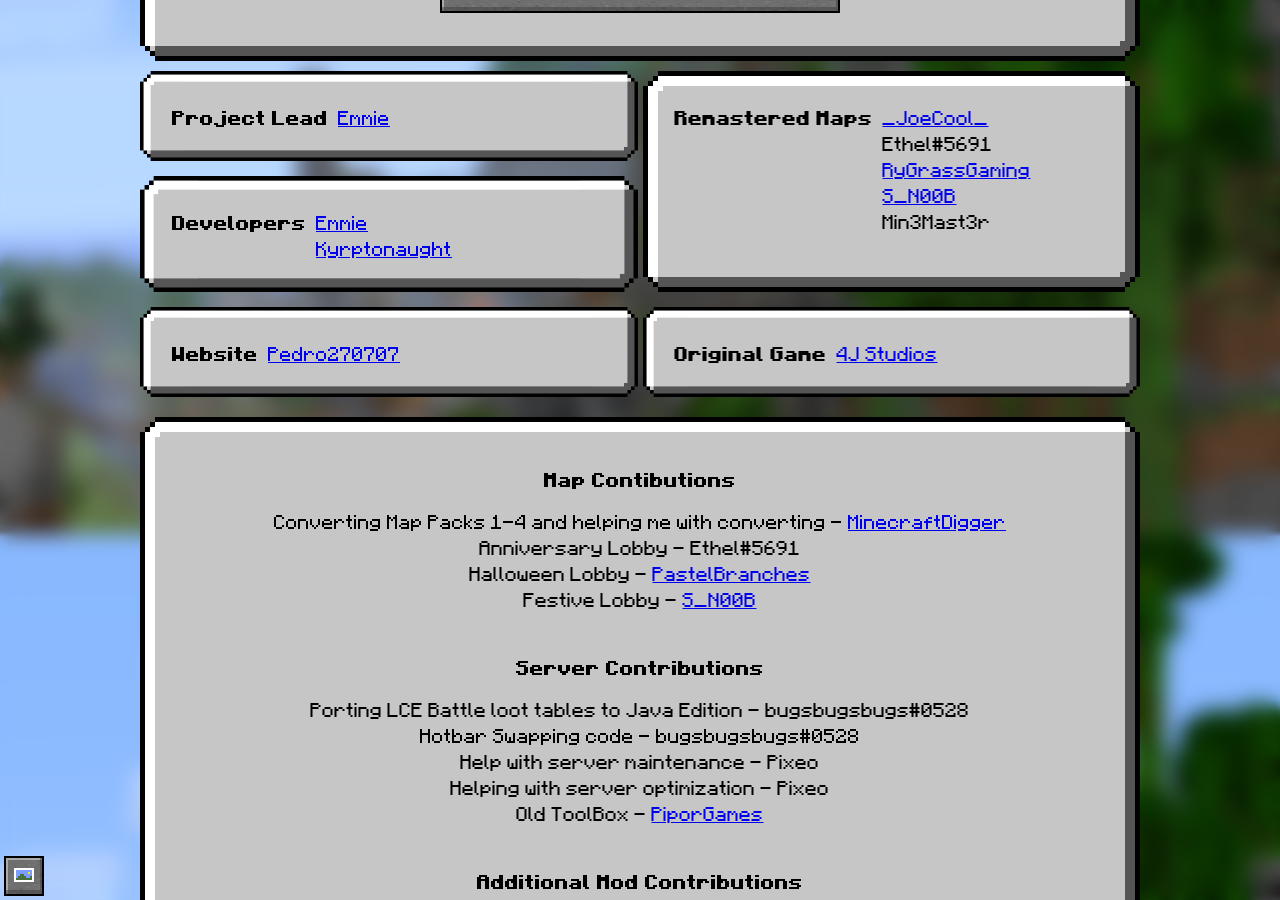
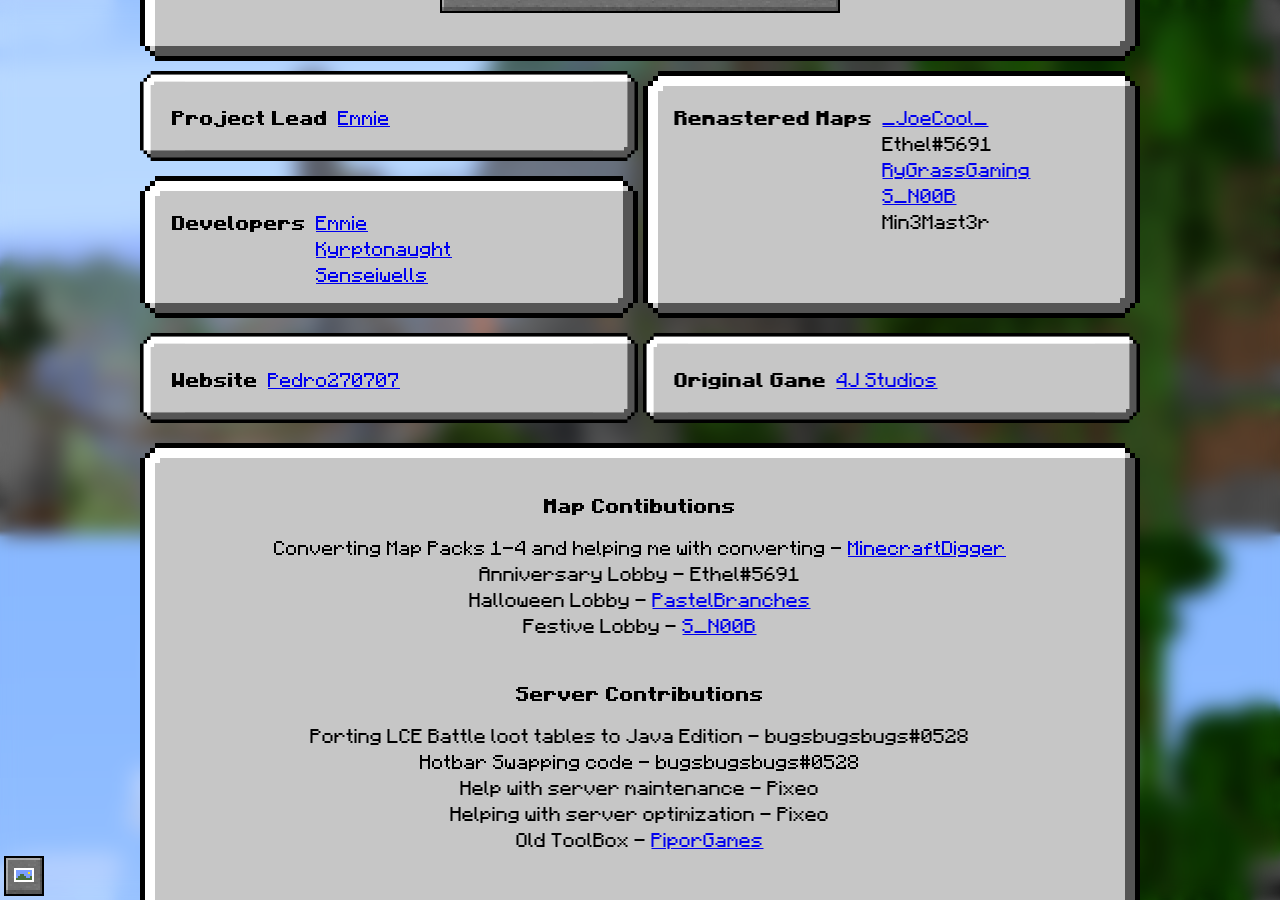
Before and after one commit to Legacy-Edition-Minigames/Website, a Jekyll site: the page built from credits.html, in a window 1280 px wide and 900 px high, scrolled down 366 px. Built offline with Jekyll 4.4.1, drawn with Linux system fonts in a browser that asks for light colours; some web fonts are replaced.

Commit message:
Add senseiwells

```diff
--- a/credits.html
+++ b/credits.html
@@ -21,6 +21,7 @@
 		<ul>
 			<li><a href="https://github.com/DBTDerpbox" target='_blank'>Emmie</a></li>
 			<li><a href="https://github.com/Kyrptonaught" target='_blank'>Kyrptonaught</a></li>
+			<li><a href="https://github.com/senseiwells" target='_blank'>Senseiwells</a></li>
 		</ul>
 	</span>
 	<!-- Right -->
```
